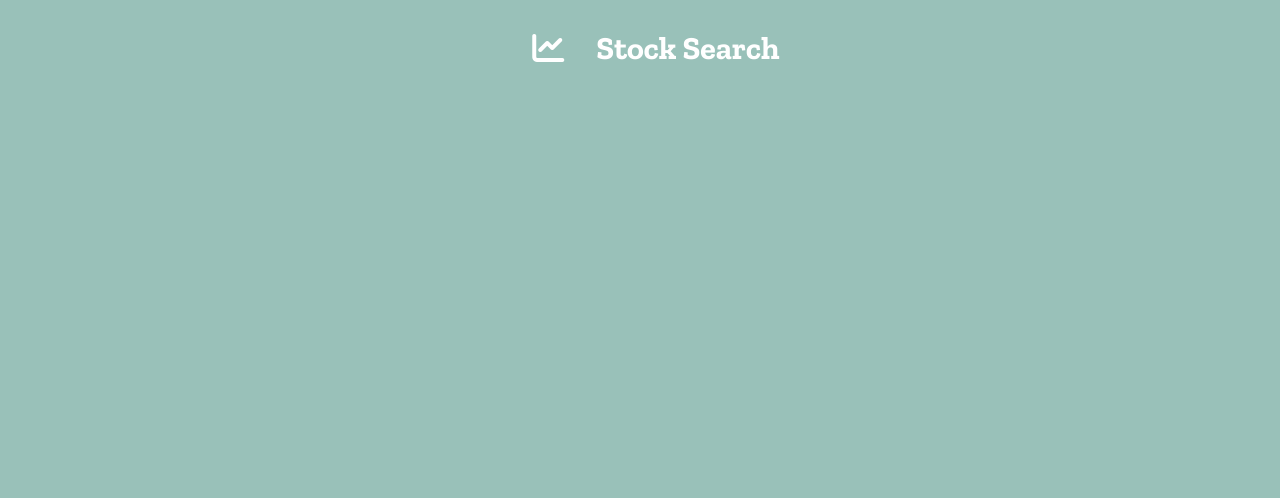
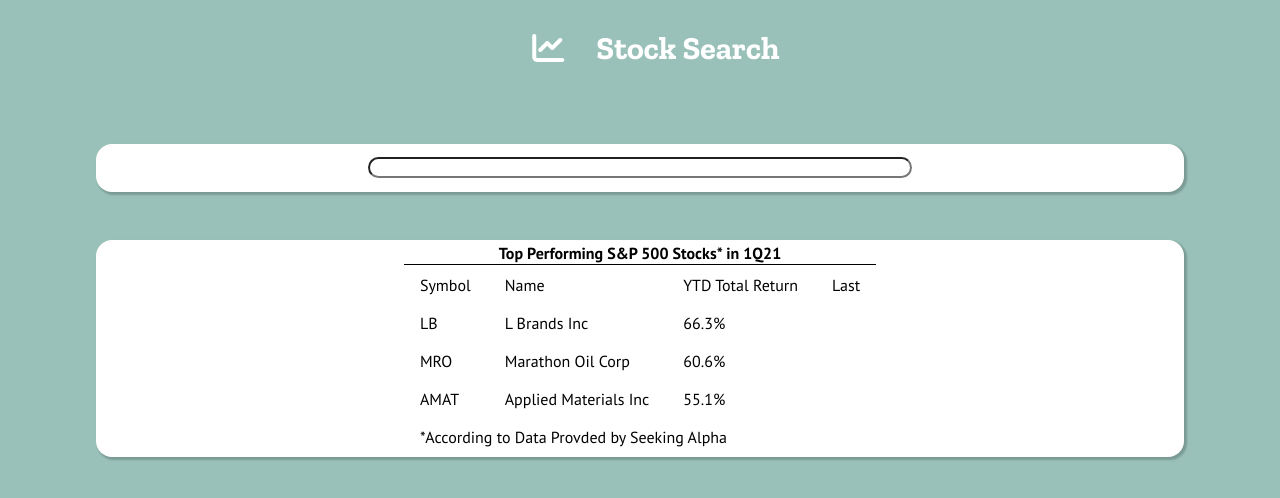
Before and after one commit to KiannaBrandt/ajax-project, a website: page index.html in a window 1280 px wide. Drawn offline with nearby package versions, Linux system fonts and the light colour scheme.

Commit message:
Created a search bar and table. #1

```diff
--- a/css/styles.css
+++ b/css/styles.css
@@ -15,3 +15,29 @@
   font-size: 2em;
   padding: 1em;
 }
+
+.box {
+  background-color: white;
+  width: 85%;
+  height: 100%;
+  margin: 3em auto;
+  border-radius: 1em;
+  box-shadow: 2px 2px 2px 1px rgba(0, 0, 0, 0.2);
+  display: flex;
+  justify-content: center;
+  align-items: center;
+}
+
+#stock-search {
+  width: 50%;
+  border-radius: 1em;
+  margin: 1em;
+}
+
+th {
+  border-bottom: 1px solid black;
+}
+
+td {
+  padding: 0.5em 1em;
+}
--- a/index.html
+++ b/index.html
@@ -20,6 +20,49 @@
     <h1>Stock Search</h1>
   </header>
   <main>
+    <div class="search box">
+      <input type="search" id="stock-search">
+    </div>
+    <div class="stocks box">
+      <table>
+        <thead>
+          <tr>
+            <th colspan="4">Top Performing S&amp;P 500 Stocks&ast; in 1Q21</th>
+          </tr>
+        </thead>
+        <tbody>
+          <tr>
+            <td>Symbol</td>
+            <td>Name</td>
+            <td>YTD Total Return</td>
+            <td class="last">Last</td>
+          </tr>
+          <tr>
+            <td>LB</td>
+            <td>L Brands Inc</td>
+            <td>66.3&percnt;</td>
+            <td class="last"></td>
+          </tr>
+          <tr>
+            <td>MRO</td>
+            <td>Marathon Oil Corp</td>
+            <td>60.6&percnt;</td>
+            <td class="last"></td>
+          </tr>
+          <tr>
+            <td>AMAT</td>
+            <td>Applied Materials Inc</td>
+            <td>55.1&percnt;</td>
+            <td></td>
+          </tr>
+        </tbody>
+        <tfoot>
+          <tr>
+            <td colspan="4">&ast;According to Data Provded by Seeking Alpha</td>
+          </tr>
+        </tfoot>
+      </table>
+    </div>
   </main>
   <script src="js/data.js"></script>
   <script src="js/main.js"></script>
```
